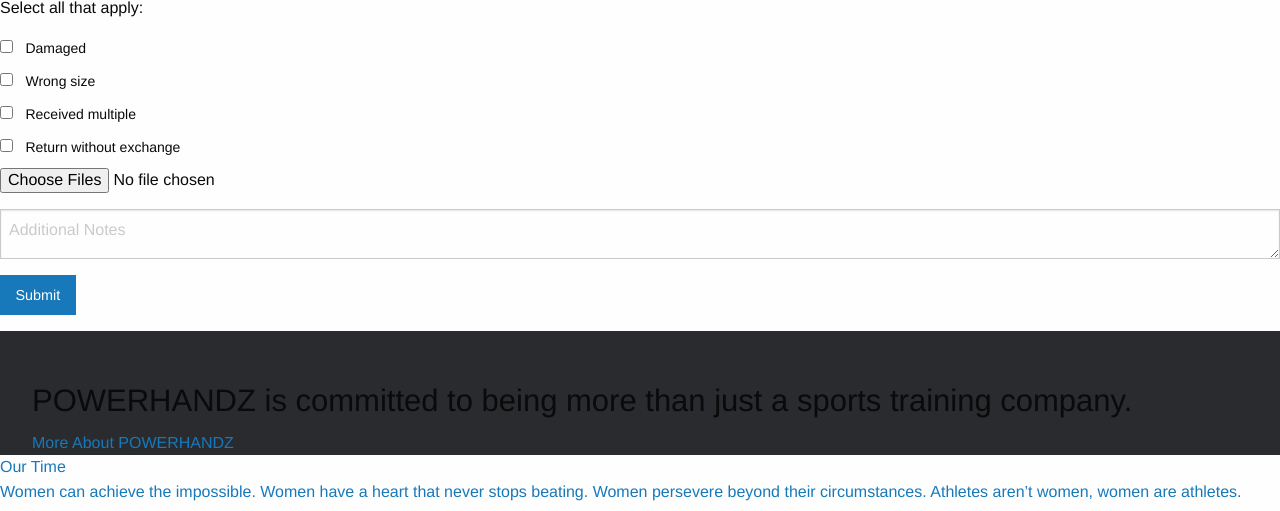
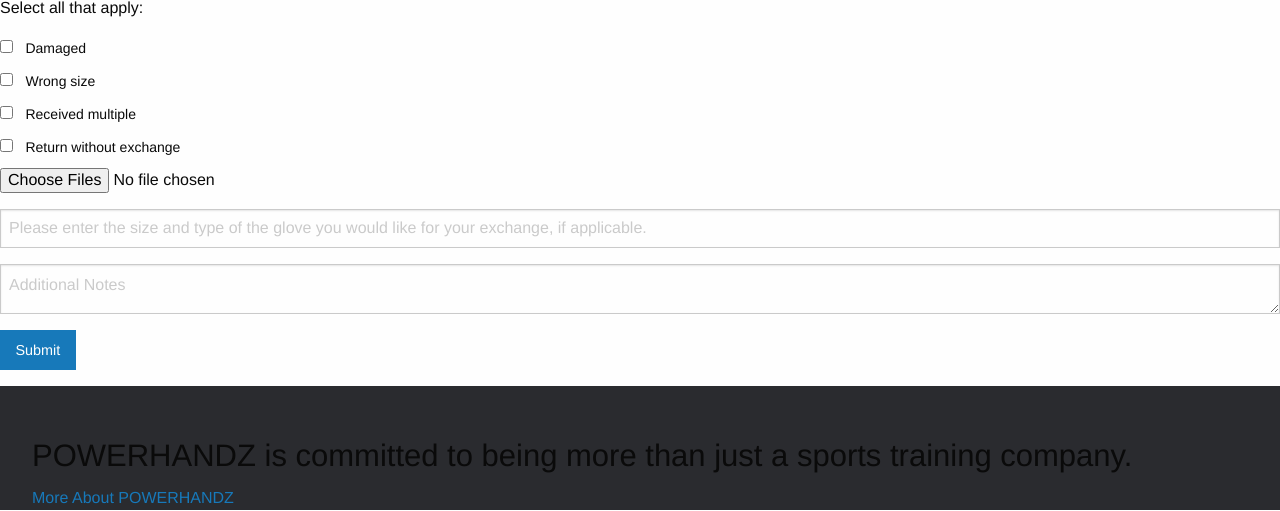
Before and after one commit to idywabs/powerhandz.com, a Flask app: page /returns in a window 1280 px wide. Shown: the part 1768-2279 px from the top of the page. Run offline with Flask 2, Linux system fonts and the light colour scheme; parts of the project's set-up code (start-up, migrations or seed data) failed here and were passed over; some libraries are stand-ins or nearby versions; grey boxes are pictures that could not be loaded.

Commit message:
Add return form field

```diff
--- a/forms.py
+++ b/forms.py
@@ -460,6 +460,9 @@
     is_wrong_size = BooleanField('Wrong size')
     is_wrong_quantity = BooleanField('Received multiple')
     is_no_exchange = BooleanField('Return without exchange')
+    exchange_information = TextField(
+            'Exchange information',
+            render_kw={'placeholder': 'Please enter the size and type of the glove you would like for your exchange, if applicable.'})
     product_image = FileField(
             'Product Image (If Damaged):',
             render_kw={'multiple': True})
--- a/templates/return-shipping.html
+++ b/templates/return-shipping.html
@@ -202,6 +202,12 @@
 
               <div class="row">
                 <div class="large-12 columns">
+                  {{ form.exchange_information }}
+                </div>
+              </div>
+
+              <div class="row">
+                <div class="large-12 columns">
                   {{ form.additional_notes }}
                 </div>
               </div>
--- a/templates/returns.html
+++ b/templates/returns.html
@@ -174,6 +174,12 @@
 
               <div class="row">
                 <div class="large-12 columns">
+                  {{ form.exchange_information }}
+                </div>
+              </div>
+
+              <div class="row">
+                <div class="large-12 columns">
                   {{ form.additional_notes }}
                 </div>
               </div>
```
